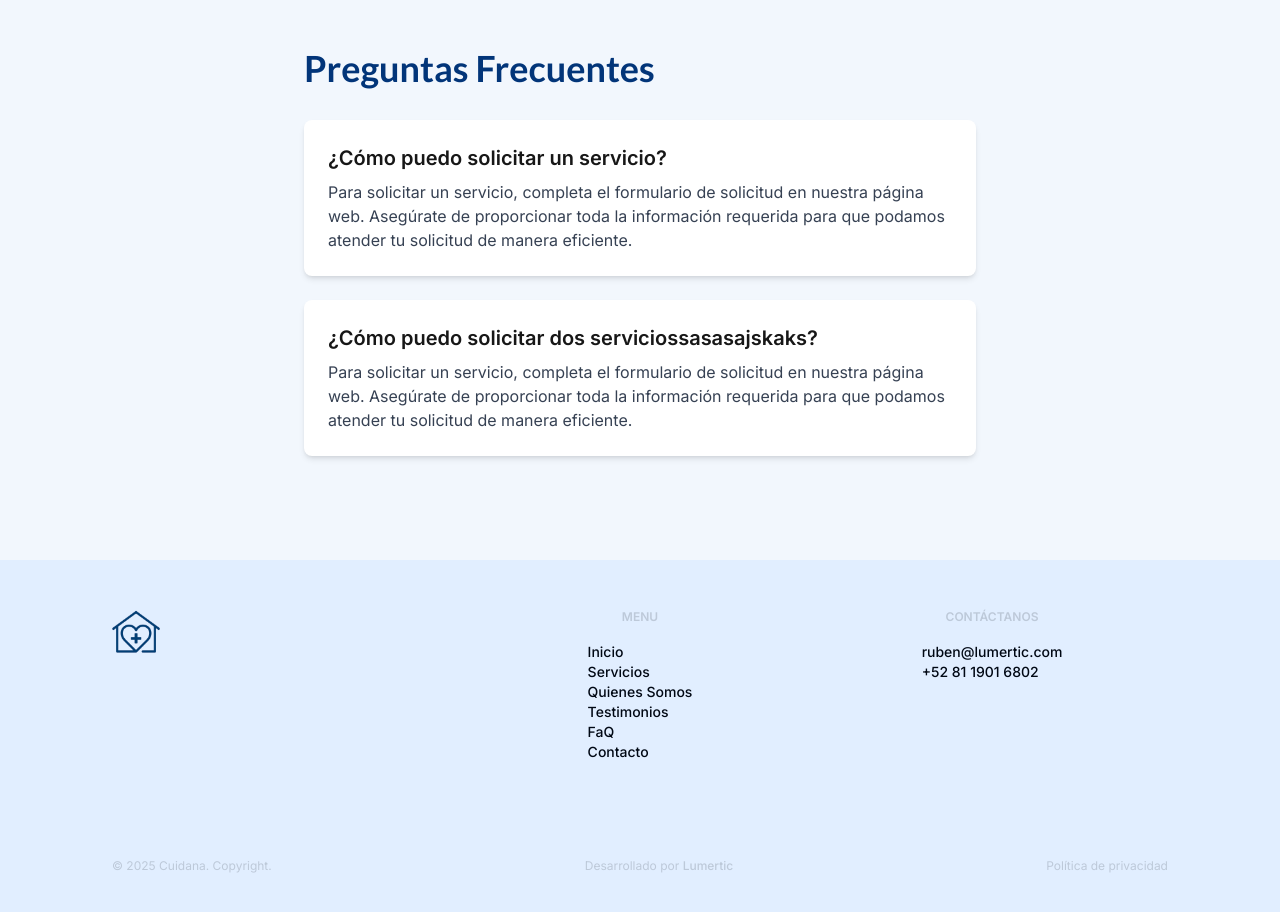
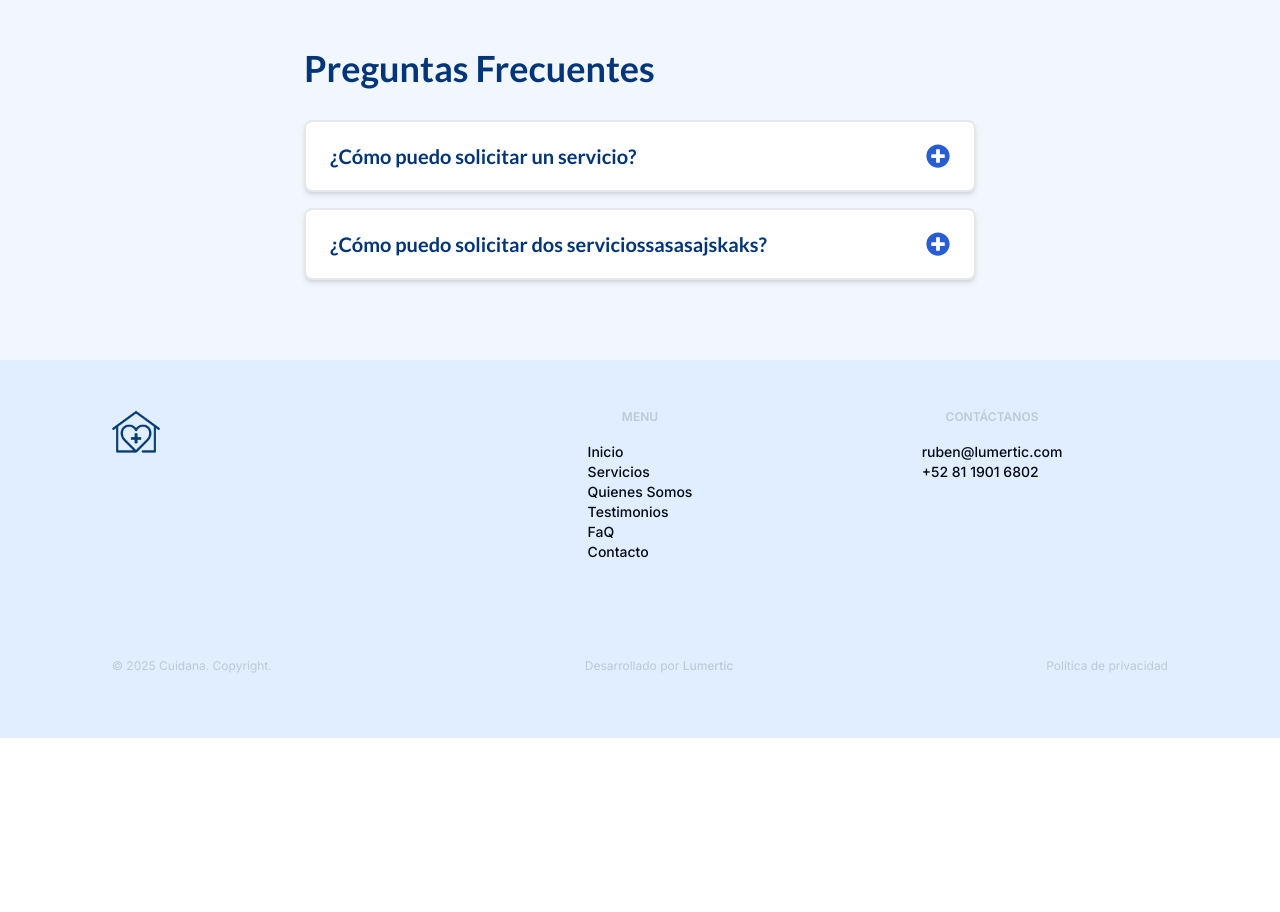
Before and after one commit to rt885/cuidana, a Next.js app: page / in a window 1280 px wide. Shown: the part 4760-5672 px from the top of the page. After the commit the page ends 5498 px from the top, so only its background shows below. Built offline with nearby package versions, Linux system fonts and the light colour scheme.

Commit message:
feat: enhance FaQCard and FaQSection components with dynamic toggle functionality and improved styling

```diff
--- a/src/components/FaQCard.js
+++ b/src/components/FaQCard.js
@@ -1,13 +1,66 @@
+// src/components/FaQCard.js (Versión alternativa con iconos +/-)
+"use client";
+import { useRef, useEffect, useState } from "react";
+import { FaPlusCircle, FaMinusCircle } from "react-icons/fa";
 
-const FaQCard = ({ question, answer }) => {
+const FaQCard = ({ id, question, answer, isOpen, onClick }) => {
+  const contentRef = useRef(null);
+  const [height, setHeight] = useState(0);
+
+  useEffect(() => {
+    if (contentRef.current) {
+      setHeight(isOpen ? contentRef.current.scrollHeight : 0);
+    }
+  }, [isOpen]);
+
   return (
-    <div className="bg-white rounded-lg shadow-md p-6 mb-6">
-      <h3 className="text-xl font-semibold mb-2">{question}</h3>
-      <p className="text-gray-700">
-        {answer}
-      </p>
-    </div>
+    <li
+      className={`bg-white rounded-lg shadow-md border-2 overflow-hidden transition-all duration-300 hover:shadow-lg ${
+        isOpen ? "border-primary-blue" : "border-gray-200"
+      }`}
+    >
+      {/* Botón de la pregunta */}
+      <button
+        onClick={onClick}
+        className={`w-full px-6 py-5 text-left focus:outline-none focus:ring-2 focus:ring-primary-blue focus:ring-opacity-50 transition-all duration-200 ${
+          isOpen ? "bg-blue-50" : "hover:bg-gray-50"
+        }`}
+        aria-expanded={isOpen}
+        aria-controls={`faq-answer-${id}`}
+      >
+        <div className="flex items-center justify-between">
+          <h3
+            className={`text-xl font-semibold font-lato pr-4 transition-colors duration-200 ${
+              isOpen ? "text-primary-blue" : "text-primary-text"
+            }`}
+          >
+            {question}
+          </h3>
+          <div className="flex-shrink-0">
+            {isOpen ? (
+              <FaMinusCircle className="w-6 h-6 text-primary-blue transition-all duration-300" />
+            ) : (
+              <FaPlusCircle className="w-6 h-6 text-primary-blue transition-all duration-300" />
+            )}
+          </div>
+        </div>
+      </button>
+
+      {/* Contenido de la respuesta */}
+      <div
+        ref={contentRef}
+        id={`faq-answer-${id}`}
+        className="transition-all duration-300 ease-in-out overflow-hidden"
+        style={{ height: `${height}px` }}
+      >
+        <div className="px-6 pb-5">
+          <div className="border-t border-gray-200 pt-4">
+            <p className="text-gray-700 leading-relaxed">{answer}</p>
+          </div>
+        </div>
+      </div>
+    </li>
   );
-}
+};
 
 export default FaQCard;
--- a/src/components/home/FaQSection.js
+++ b/src/components/home/FaQSection.js
@@ -1,25 +1,40 @@
+// src/components/home/FaQSection.js
+'use client';
+import { useState } from 'react';
 import { faQ } from "../../../data/faQ/faQ";
 import FaQCard from "../FaQCard";
 
 const FaQSection = () => {
+  // Estado para controlar cuál FAQ está abierto (solo uno a la vez)
+  const [openFAQ, setOpenFAQ] = useState(null);
+
+  // Función para manejar el clic en una FAQ
+  const handleFAQClick = (faqId) => {
+    // Si el FAQ clickeado ya está abierto, lo cerramos. Si no, abrimos el nuevo
+    setOpenFAQ(openFAQ === faqId ? null : faqId);
+  };
+
   return (
     <div className="bg-secondary-background px-40 py-20">
       <div className="max-w-2xl mx-auto">
         <h2 className="text-4xl font-bold text-primary-text font-lato mb-8">
           Preguntas Frecuentes
         </h2>
-        <ul className="space-y-6">
+        <ul className="space-y-4">
           {faQ.map((FaQMap) => (
             <FaQCard
               key={FaQMap.id}
+              id={FaQMap.id}
               question={FaQMap.question}
               answer={FaQMap.answer}
+              isOpen={openFAQ === FaQMap.id}
+              onClick={() => handleFAQClick(FaQMap.id)}
             />
           ))}
         </ul>
       </div>
     </div>
   );
-}
+};
 
 export default FaQSection;
```
